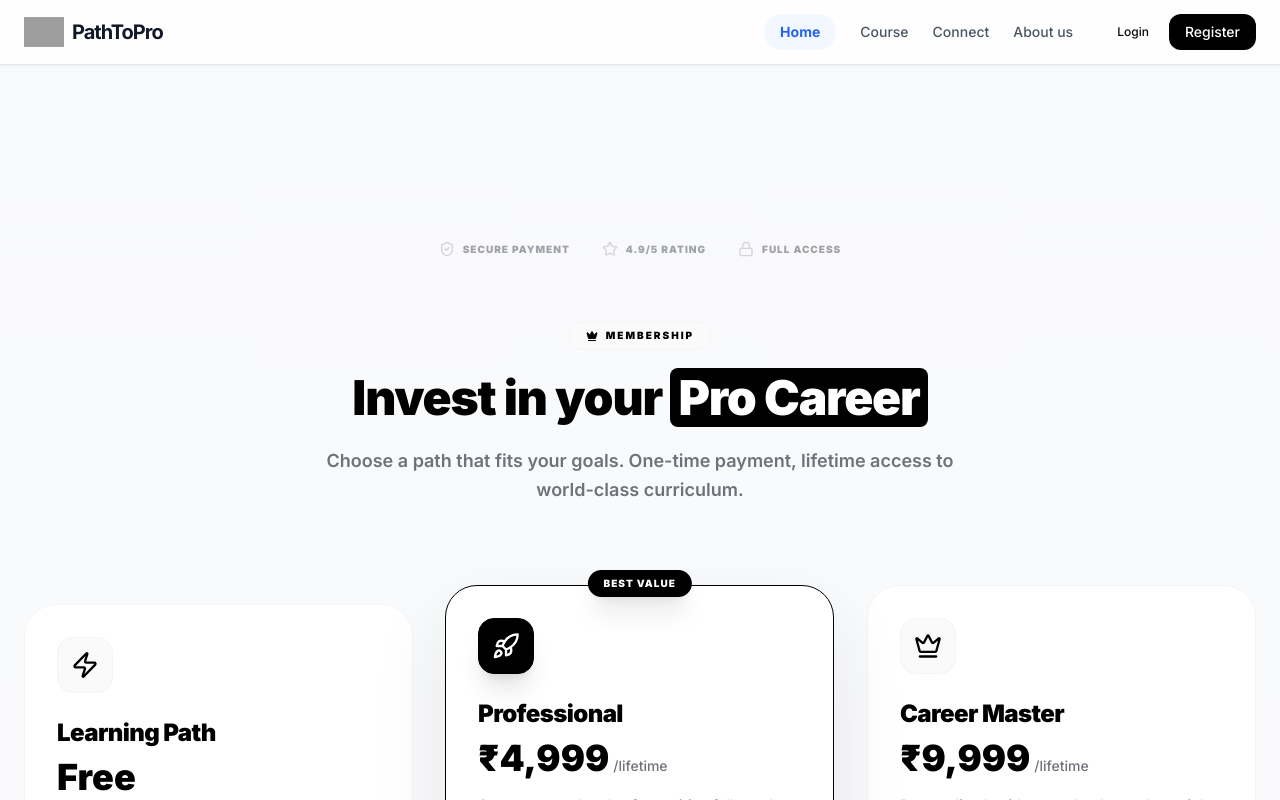
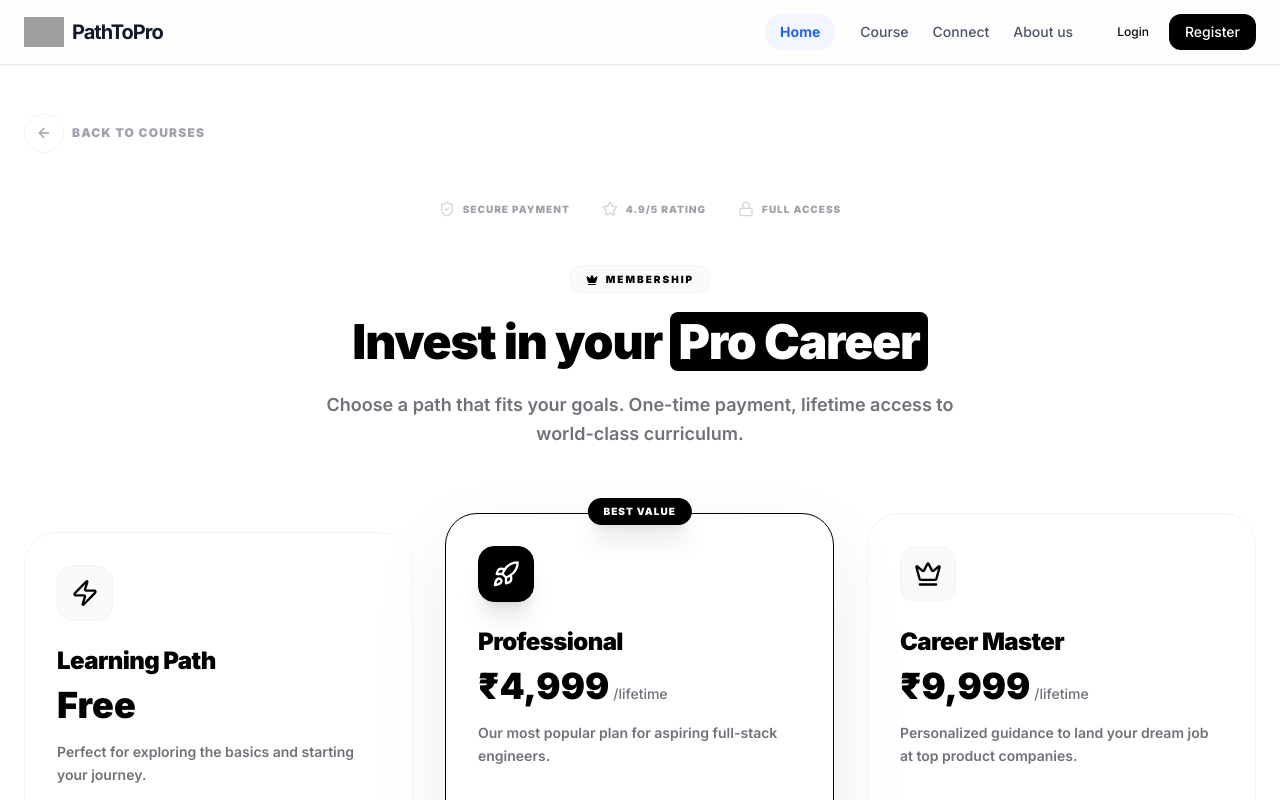
Before and after one commit to VirendraSingh1212/PathTOProFrontend, a Next.js app: page /pricing in a window 1280 px wide. Shown: the top 800 px of the page. Built offline with nearby package versions, Linux system fonts and the light colour scheme; grey boxes are pictures that could not be loaded.

Commit message:
style: add back button to pricing and tighten header layout

```diff
--- a/app/pricing/page.tsx
+++ b/app/pricing/page.tsx
@@ -5,7 +5,7 @@ import PricingSection from "@/components/PricingSection";
 
 export default function PricingPage() {
     return (
-        <div className="pt-20">
+        <div className="min-h-screen bg-white">
             <PricingSection />
         </div>
     );
--- a/components/PricingSection.tsx
+++ b/components/PricingSection.tsx
@@ -1,7 +1,8 @@
 "use client";
 
 import React, { useState } from "react";
-import { Check, Zap, Rocket, Crown, ArrowRight, ChevronDown, ShieldCheck, CreditCard, Lock, Star } from "lucide-react";
+import { useRouter } from "next/navigation";
+import { Check, Zap, Rocket, Crown, ArrowRight, ChevronDown, ShieldCheck, CreditCard, Lock, Star, ArrowLeft } from "lucide-react";
 
 interface PlanProps {
     name: string;
@@ -91,14 +92,28 @@ const FAQItem = ({ question, answer }: { question: string; answer: string }) =>
 };
 
 export default function PricingSection() {
+    const router = useRouter();
     const handlePayment = (planName: string) => {
         alert(`Initializing Razorpay for ${planName}... (Wait for build!)`);
     };
 
     return (
-        <section className="py-24 px-6 max-w-7xl mx-auto overflow-hidden">
+        <section className="pt-12 pb-24 px-6 max-w-7xl mx-auto overflow-hidden">
+            {/* ── Navbar-like Header with Back Button ── */}
+            <div className="flex items-center justify-between mb-12 animate-in fade-in slide-in-from-top-4 duration-500">
+                <button
+                    onClick={() => router.push('/subjects')}
+                    className="flex items-center gap-2 text-zinc-400 hover:text-black transition-colors group"
+                >
+                    <div className="w-10 h-10 rounded-full border border-zinc-100 flex items-center justify-center group-hover:bg-zinc-50 transition-all">
+                        <ArrowLeft size={16} />
+                    </div>
+                    <span className="text-xs font-black uppercase tracking-widest">Back to Courses</span>
+                </button>
+            </div>
+
             {/* ── Trust Indicators ── */}
-            <div className="flex justify-center flex-wrap gap-8 mb-16 animate-in fade-in duration-1000">
+            <div className="flex justify-center flex-wrap gap-8 mb-12 animate-in fade-in duration-1000">
                 {[
                     { icon: <ShieldCheck size={16} />, text: "Secure Payment" },
                     { icon: <Star size={16} />, text: "4.9/5 Rating" },
@@ -111,7 +126,7 @@ export default function PricingSection() {
                 ))}
             </div>
 
-            <div className="text-center mb-20 animate-in fade-in slide-in-from-top-8 duration-700">
+            <div className="text-center mb-16 animate-in fade-in slide-in-from-top-8 duration-700">
                 <div className="inline-flex items-center gap-2 px-4 py-1.5 rounded-full bg-zinc-50 border border-zinc-100 text-black text-[10px] font-black uppercase tracking-[0.2em] mb-6">
                     <Crown size={12} className="fill-current" /> Membership
                 </div>
```
